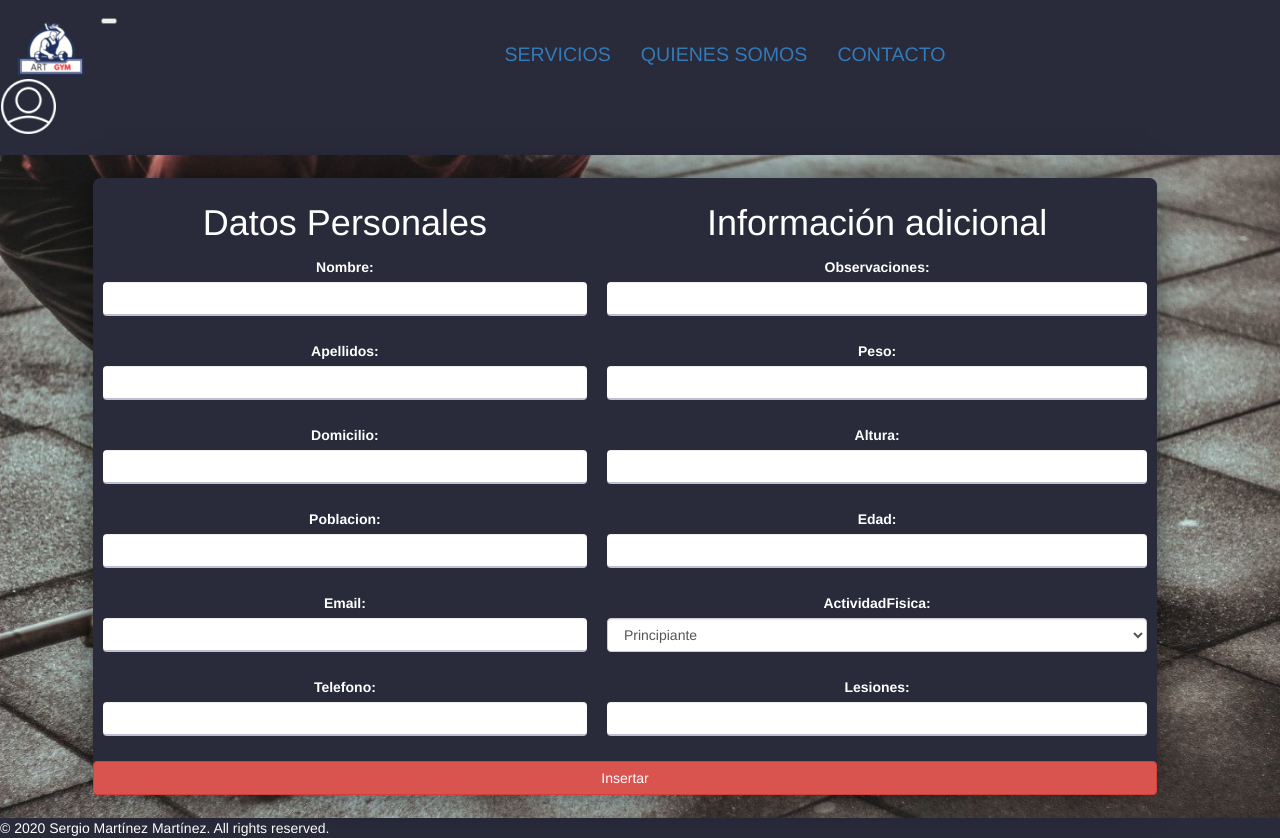
After one commit to Sergio2697sm/GymArtBoostrap, a PHP site: page /clientes/insertarClientes.php in a window 1280 px wide. The commit adds this page. Run offline with PHP 8.4, Linux system fonts and the light colour scheme; some libraries are stand-ins or nearby versions.

Commit message:
mejorado

```diff
--- a/BBDD/clientesBBDD.php
+++ b/BBDD/clientesBBDD.php
@@ -205,22 +205,22 @@ function modificarClientes()
             $domicilio = $_POST["domicilio"];
             $poblacion = $_POST["poblacion"];
             $correoElectronico = $_POST["mail"];
-            $telefono = $_POST["movil"];
+            $telefono = $_POST["telefono"];
             $Observaciones = $_POST["Observaciones"];
             $peso = $_POST["peso"];
             $altura = $_POST["altura"];
             $edad = $_POST["edad"];
-            $actividadFisica = $_POST["ActividadFisica"];
-            $lesiones = $_POST["Lesiones"];
+            $actividadFisica = $_POST["actividad"];
+            $lesiones = $_POST["lesiones"];
 
             //Vamos a realizar una consulta UPDATE para actuliazar los datos de los clientes
             $actualizarCliente =
                 "UPDATE clientes " .
                 "SET Nombre = '$nombre', Apellidos='$apellidos', Domicilio='$domicilio',Poblacion='$poblacion', CorreoElectronico='$correoElectronico', " .
-                " Telefono=$telefono, Observaciones= '$Observaciones', Peso=$peso, altura =$altura, edad=$edad, ActividadFisica='$actividadFisica', " .
+                " Telefono=$telefono, Observaciones= '$Observaciones', Peso=$peso, Altura = $altura, Edad=$edad, ActividadFisica='$actividadFisica', " .
                 " Lesiones='$lesiones' " .
                 "WHERE CodigoCliente=$id";
-            //echo $actualizarCliente;
+            echo $actualizarCliente;
             //exit;
             $resultado = $conexion->query($actualizarCliente);
 
@@ -247,11 +247,12 @@ function visualizarDatosCliente()
 
     $fila = $resultado->fetch_array();
     ?>
-    <form action="<?php echo $_SERVER["PHP_SELF"]  ?>" method="POST">
-        <input type='hidden' value="<?php echo "${fila['CodigoCliente']}" ?>" name="id">
-        <div class="container h-100">
-            <div class="row justify-content-center h-100">
-                <div class="col-xs-12 col-sm-8 col-lg-12 align-self-center text-center">
+
+    <div class="container h-100">
+        <div class="row justify-content-center h-100">
+            <div class="col-xs-12 col-sm-8 col-lg-12 align-self-center text-center">
+                <form action=" <?php echo $_SERVER["PHP_SELF"]  ?>" method="POST">
+                    <input type='hidden' value="<?php echo "${fila['CodigoCliente']}" ?>" name="id">
                     <div class="Modificar">
                         <div class="datosPersonales">
                             <h1 class="">Datos Personales</h1>
@@ -277,12 +278,12 @@ function visualizarDatosCliente()
 
                             <div class="form-group">
                                 <label for="modificarEmail">Email:</label>
-                                <input type="text" value="<?php echo "${fila['CorreoElectronico']}" ?>" class="form-control" id="modificarEmail" name="mail">
+                                <input type="email" value="<?php echo "${fila['CorreoElectronico']}" ?>" class="form-control" id="modificarEmail" name="mail">
                             </div>
 
                             <div class="form-group">
                                 <label for="modificarTelefono">Telefono:</label>
-                                <input type="text" value="<?php echo "${fila['Telefono']}" ?>" class="form-control" id="modificarTelefono" name="mail">
+                                <input type="number" value="<?php echo "${fila['Telefono']}" ?>" class="form-control" id="modificarTelefono" name="telefono">
                             </div>
 
 
@@ -297,22 +298,26 @@ function visualizarDatosCliente()
 
                             <div class="form-group">
                                 <label for="modificarPeso">Peso:</label>
-                                <input type="text" value="<?php echo "${fila['Peso']}" ?>" class="form-control" id="modificarPeso" name="peso">
+                                <input type="number" value="<?php echo "${fila['Peso']}" ?>" class="form-control" id="modificarPeso" name="peso">
                             </div>
 
                             <div class="form-group">
                                 <label for="modificarAltura">Altura:</label>
-                                <input type="text" value="<?php echo "${fila['Altura']}" ?>" class="form-control" id="modificarAltura" name="altura">
+                                <input type="number" value="<?php echo "${fila['Altura']}" ?>" class="form-control" id="modificarAltura" name="altura">
                             </div>
 
                             <div class="form-group">
                                 <label for="modificarEdad">Edad:</label>
-                                <input type="text" value="<?php echo "${fila['Edad']}" ?>" class="form-control" id="modificarEdad" name="Edad">
+                                <input type="number" value="<?php echo "${fila['Edad']}" ?>" class="form-control" id="modificarEdad" name="edad">
                             </div>
 
                             <div class="form-group">
                                 <label for="modificaActividadFisica">ActividadFisica:</label>
-                                <input type="text" value="<?php echo "${fila['ActividadFisica']}" ?>" class="form-control" id="modificaActividadFisica" name="actividad">
+                                <select class="form-control" name="actividad" id="modificaActividadFisica">
+                                    <option value="Principiante">Principiante</option>
+                                    <option value="Intermedio">Intermedio</option>
+                                    <option value="Extremo">Extremo</option>
+                                </select>
                             </div>
 
                             <div class="form-group">
@@ -320,13 +325,14 @@ function visualizarDatosCliente()
                                 <input type="text" value="<?php echo "${fila['Lesiones']}" ?>" class="form-control" id="modificarLesiones" name="lesiones">
                             </div>
                         </div>
-                        <button type="submit" name="registrar_usuario" class="btn btn-danger rounded-pill boton_enviar w-100"  name="modificar_datos_clientes" >Modificar</button>
-
+                        <button type="submit" class="btn btn-danger rounded-pill boton_enviar w-100" name="modificar_datos_clientes">Modificar</button>
                     </div>
-                </div>
+                </form>
             </div>
         </div>
-    </form>
+    </div>
+    </div>
+
 <?php
 }
 
--- /dev/null
+++ b/clientes/insertarClientes.php
@@ -0,0 +1,122 @@
+<?php
+include '../BBDD/conexionBBDD.php';
+include '../BBDD/clientesBBDD.php';
+?>
+<!DOCTYPE html>
+<html lang="en">
+
+<head>
+    <meta charset="UTF-8">
+    <meta name="viewport" content="width=device-width, initial-scale=1.0">
+    <title>Insertar Clientes</title>
+    <link rel="stylesheet" href="../estilos/estilos.css">
+    <!-- <link rel="stylesheet" href="../estilos/sweetalert.css"> -->
+
+    <link rel="stylesheet" href="../node_modules/bootstrap/dist/css/bootstrap.min.css">
+    <script src="../node_modules/jquery/dist/jquery.js"></script>
+    <script src="../node_modules/bootstrap/dist/js/bootstrap.min.js"></script>
+    <!-- <script src="https://kit.fontawesome.com/a076d05399.js"></script>
+    <script src="https://cdn.jsdelivr.net/npm/sweetalert2@9"></script> -->
+</head>
+
+<body>
+    <?php
+    include '../header.php';
+    if (isset($_POST["anadir_cliente"])) {
+        anadirClientes();
+    }
+
+    ?>
+    <main>
+        <section>
+            <div class="container h-100">
+                <div class="row justify-content-center h-100">
+                    <div class="col-xs-12 col-sm-8 col-lg-12 align-self-center text-center ">
+                        <form action=" <?php echo $_SERVER["PHP_SELF"]  ?>" method="POST">
+                        <div class="Modificar">
+                                <div class="datosPersonales">
+                                    <h1 class="">Datos Personales</h1>
+                                    <div class="form-group">
+                                        <label for="ModificarNombre">Nombre:</label>
+                                        <input type="text" class="form-control" id="ModificarNombre" name="nombre">
+                                    </div>
+
+                                    <div class="form-group">
+                                        <label for="modificarApellidos">Apellidos:</label>
+                                        <input type="text" class="form-control" id="modificarApellidos" name="apellidos">
+                                    </div>
+
+                                    <div class="form-group">
+                                        <label for="modificarDomicilio">Domicilio:</label>
+                                        <input type="text" class="form-control" id="modificarDomicilio" name="domicilio">
+                                    </div>
+
+                                    <div class="form-group">
+                                        <label for="modificarPoblacion">Poblacion:</label>
+                                        <input type="text" class="form-control" id="modificarPoblacion" name="poblacion">
+                                    </div>
+
+                                    <div class="form-group">
+                                        <label for="modificarEmail">Email:</label>
+                                        <input type="text" class="form-control" id="modificarEmail" name="mail">
+                                    </div>
+
+                                    <div class="form-group">
+                                        <label for="modificarTelefono">Telefono:</label>
+                                        <input type="text" class="form-control" id="modificarTelefono" name="mail">
+                                    </div>
+
+
+                                </div>
+
+                                <div class="datosAdicionales d-flex flex-column justify-content-center align-self-center ">
+                                    <h1>Información adicional</h1>
+                                    <div class="form-group">
+                                        <label for="modificarObservaciones">Observaciones:</label>
+                                        <input type="text" class="form-control" id="modificarObservaciones" name="Observaciones">
+                                    </div>
+
+                                    <div class="form-group">
+                                        <label for="modificarPeso">Peso:</label>
+                                        <input type="text" class="form-control" id="modificarPeso" name="peso">
+                                    </div>
+
+                                    <div class="form-group">
+                                        <label for="modificarAltura">Altura:</label>
+                                        <input type="text" class="form-control" id="modificarAltura" name="altura">
+                                    </div>
+
+                                    <div class="form-group">
+                                        <label for="modificarEdad">Edad:</label>
+                                        <input type="text" class="form-control" id="modificarEdad" name="Edad">
+                                    </div>
+
+                                    <div class="form-group">
+                                        <label for="modificaActividadFisica">ActividadFisica:</label>
+                                        <select class="form-control" name="actividad" id="modificaActividadFisica">
+                                            <option value="Principiante">Principiante</option>
+                                            <option value="Intermedio">Intermedio</option>
+                                            <option value="Extremo">Extremo</option>
+                                        </select>
+                                    </div>
+
+                                    <div class="form-group">
+                                        <label for="modificarLesiones">Lesiones:</label>
+                                        <input type="text" class="form-control" id="modificarLesiones" name="lesiones">
+                                    </div>
+                                </div>
+                                <button type="submit" name="anadir_cliente" class="btn btn-danger rounded-pill  w-100 boton_enviar">Insertar</button>
+                            </div>
+                        </form>
+                    </div>
+                </div>
+            </div>
+        </section>
+    </main>
+
+    <?php
+    include '../footer.php';
+    ?>
+</body>
+
+</html>
--- a/clientes/modificarClientes.php
+++ b/clientes/modificarClientes.php
@@ -10,7 +10,7 @@ include '../BBDD/clientesBBDD.php';
     <meta name="viewport" content="width=device-width, initial-scale=1.0">
     <title>Modificar Clientes</title>
     <link rel="stylesheet" href="../estilos/estilos.css">
-    <link rel="stylesheet" href="../estilos/sweetalert.css">
+    <!-- <link rel="stylesheet" href="../estilos/sweetalert.css"> -->
 
     <link rel="stylesheet" href="../node_modules/bootstrap/dist/css/bootstrap.min.css">
     <script src="../node_modules/jquery/dist/jquery.js"></script>
```
